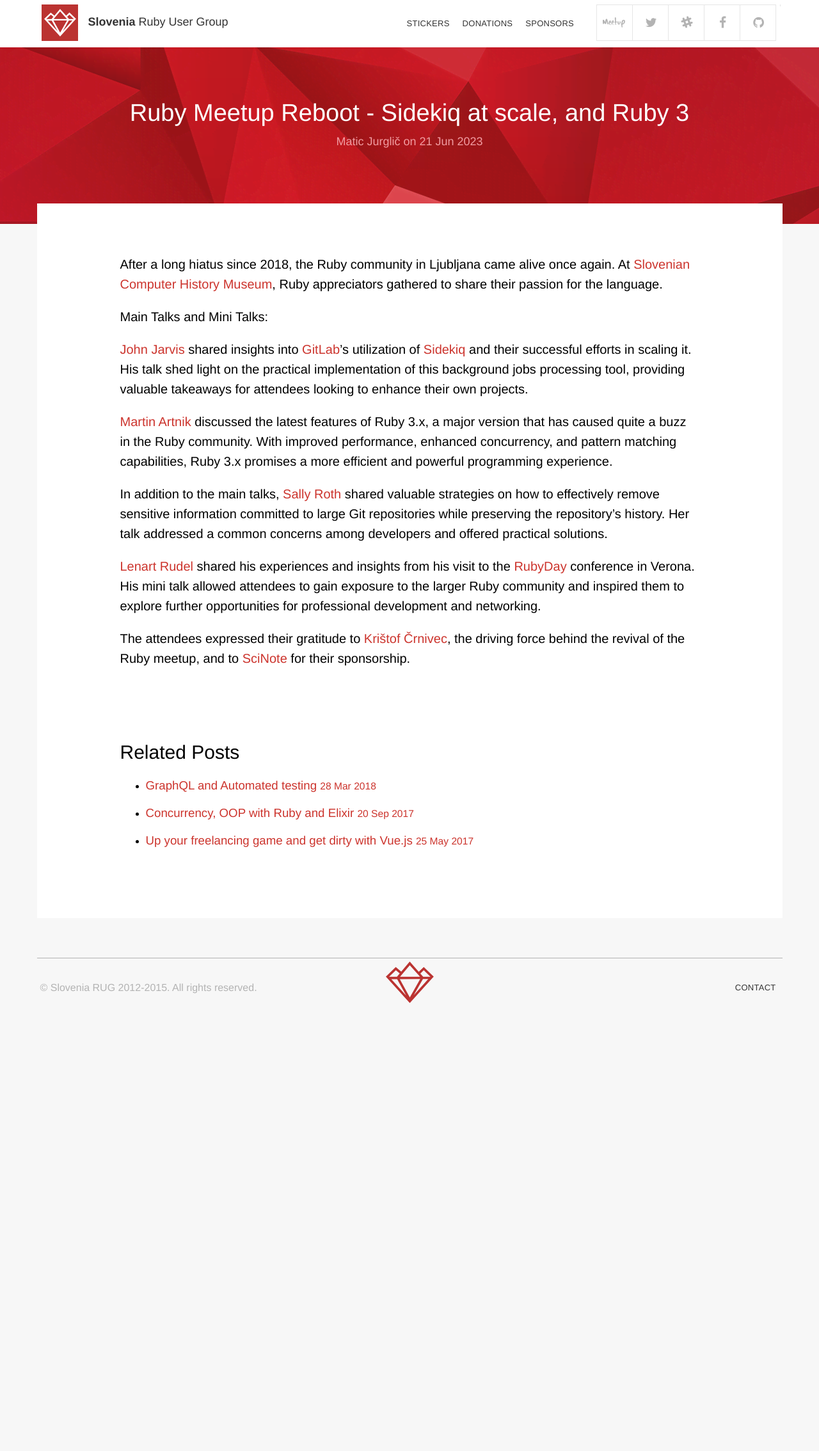
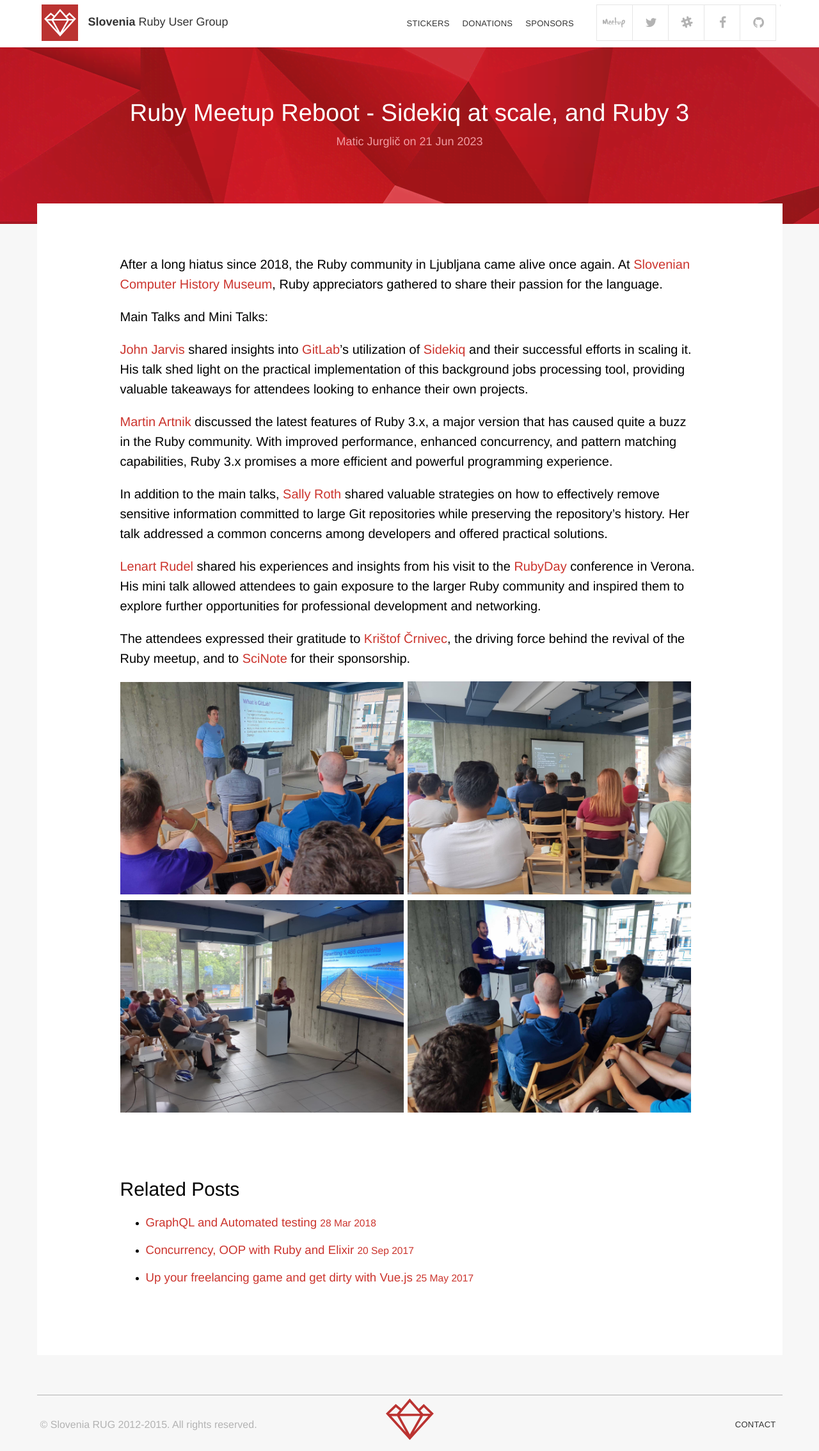
Before and after one commit to RubySlovenia/RubySlovenia.github.io, a Jekyll site: the page built from _posts/2023-06-21-reboot-meetup.md, in a window 1280 px wide. Shown: the whole page at 64% size. Built offline with Jekyll 4.4.1, drawn with Linux system fonts in a browser that asks for light colours; nearby versions of some CDN libraries; before the commit the page ends 1585 px from its top, so only the background shows below that.

Commit message:
Add photo gallery

```diff
--- a/_posts/2023-06-21-reboot-meetup.md
+++ b/_posts/2023-06-21-reboot-meetup.md
@@ -19,6 +19,21 @@
 
 The attendees expressed their gratitude to [Krištof Črnivec](https://si.linkedin.com/in/kri%C5%A1tof-%C4%8Drnivec-582a60150), the driving force behind the revival of the Ruby meetup, and to [SciNote](https://www.scinote.net/) for their sponsorship.
 
+<div class="gallery">
+  <a href="/assets/img/posts/2023-06-21-meetup-jarvis.jpg" target="_blank" >
+    <img src="/assets/img/posts/2023-06-21-meetup-jarvis.jpg" alt="John Jarvis: Background Job Processing at Scale with Sidekiq">
+  </a>
+  <a href="/assets/img/posts/2023-06-21-meetup-artnik.jpg" target="_blank">
+    <img src="/assets/img/posts/2023-06-21-meetup-artnik.jpg" alt="Martin Artnik: What's New with Ruby 3">
+  </a>
+  <a href="/assets/img/posts/2023-06-21-meetup-roth.jpg" target="_blank">
+    <img src="/assets/img/posts/2023-06-21-meetup-roth.jpg" alt="Sally Roth: Efficient secrets removal">
+  </a>
+  <a href="/assets/img/posts/2023-06-21-meetup-rudel.jpg" target="_blank">
+    <img src="/assets/img/posts/2023-06-21-meetup-rudel.jpg" alt="Lenard Rudel: RubyDay 2023 Verona recap">
+  </a>
+</div>
+
 [John Jarvis]: https://si.linkedin.com/in/john-jarvis-287a246
 [Martin Artnik]: https://si.linkedin.com/in/martin-artnik-6826485b
 [Sally Roth]: https://sallyroth.dev/
```
